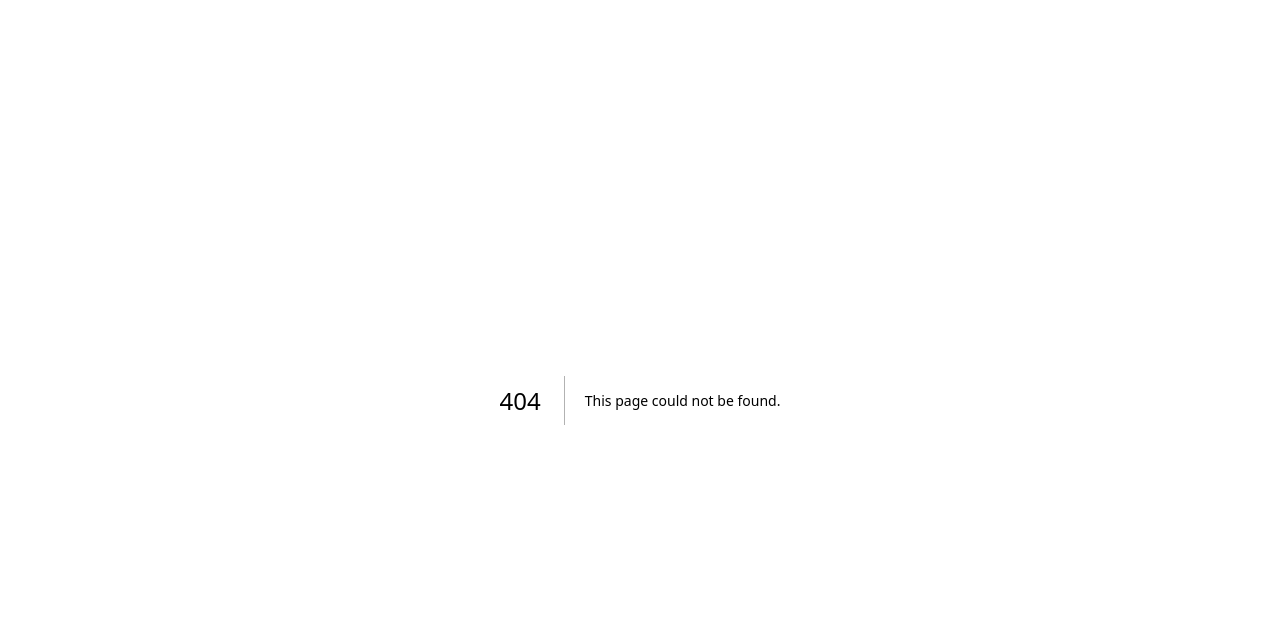
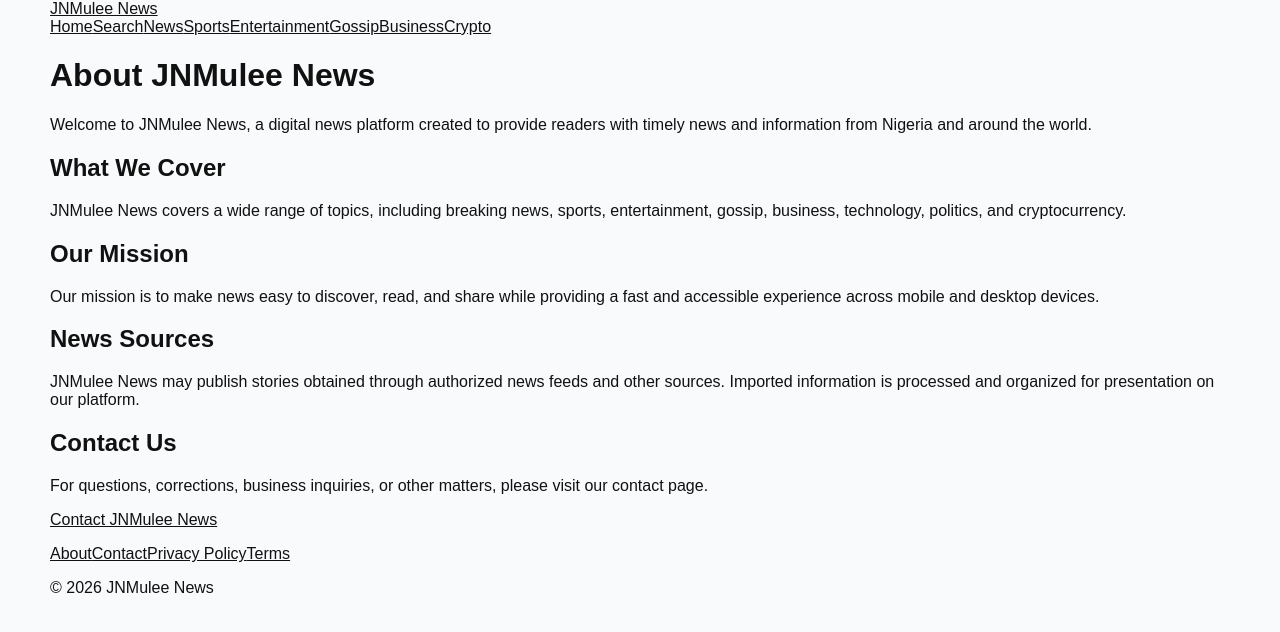
Before and after one commit to JnmuleeNews/Jnmulee-news, a Next.js app: page /about in a window 1280 px wide. Before the commit this address had no page. Shown: the top 632 px of the page. Built offline with nearby package versions, Linux system fonts and the light colour scheme.

Commit message:
Create about/page.tsx

```diff
--- /dev/null
+++ b/app/about/page.tsx
@@ -0,0 +1,95 @@
+import Link from "next/link";
+
+export const metadata = {
+  title: "About JNMulee News",
+  description:
+    "Learn more about JNMulee News, our mission and the news we provide.",
+};
+
+export default function AboutPage() {
+  return (
+    <main>
+      <header className="siteHeader">
+        <div className="container headerInner">
+          <Link href="/" className="logo">
+            JNMulee News
+          </Link>
+
+          <nav>
+            <Link href="/">Home</Link>
+            <Link href="/search">Search</Link>
+            <Link href="/category/news">News</Link>
+            <Link href="/category/sport">Sports</Link>
+            <Link href="/category/entertainment">
+              Entertainment
+            </Link>
+            <Link href="/category/gossip">Gossip</Link>
+            <Link href="/category/business">Business</Link>
+            <Link href="/category/crypto">Crypto</Link>
+          </nav>
+        </div>
+      </header>
+
+      <div className="container pageContainer">
+        <h1>About JNMulee News</h1>
+
+        <p>
+          Welcome to JNMulee News, a digital news platform created
+          to provide readers with timely news and information from
+          Nigeria and around the world.
+        </p>
+
+        <h2>What We Cover</h2>
+
+        <p>
+          JNMulee News covers a wide range of topics, including
+          breaking news, sports, entertainment, gossip, business,
+          technology, politics, and cryptocurrency.
+        </p>
+
+        <h2>Our Mission</h2>
+
+        <p>
+          Our mission is to make news easy to discover, read, and
+          share while providing a fast and accessible experience
+          across mobile and desktop devices.
+        </p>
+
+        <h2>News Sources</h2>
+
+        <p>
+          JNMulee News may publish stories obtained through
+          authorized news feeds and other sources. Imported
+          information is processed and organized for presentation
+          on our platform.
+        </p>
+
+        <h2>Contact Us</h2>
+
+        <p>
+          For questions, corrections, business inquiries, or other
+          matters, please visit our contact page.
+        </p>
+
+        <p>
+          <Link href="/contact">Contact JNMulee News</Link>
+        </p>
+      </div>
+
+      <footer className="siteFooter">
+        <div className="container">
+          <div className="footerLinks">
+            <Link href="/about">About</Link>
+            <Link href="/contact">Contact</Link>
+            <Link href="/privacy">Privacy Policy</Link>
+            <Link href="/terms">Terms</Link>
+          </div>
+
+          <p>
+            © {new Date().getFullYear()} JNMulee News
+          </p>
+        </div>
+      </footer>
+    </main>
+  );
+}
```
